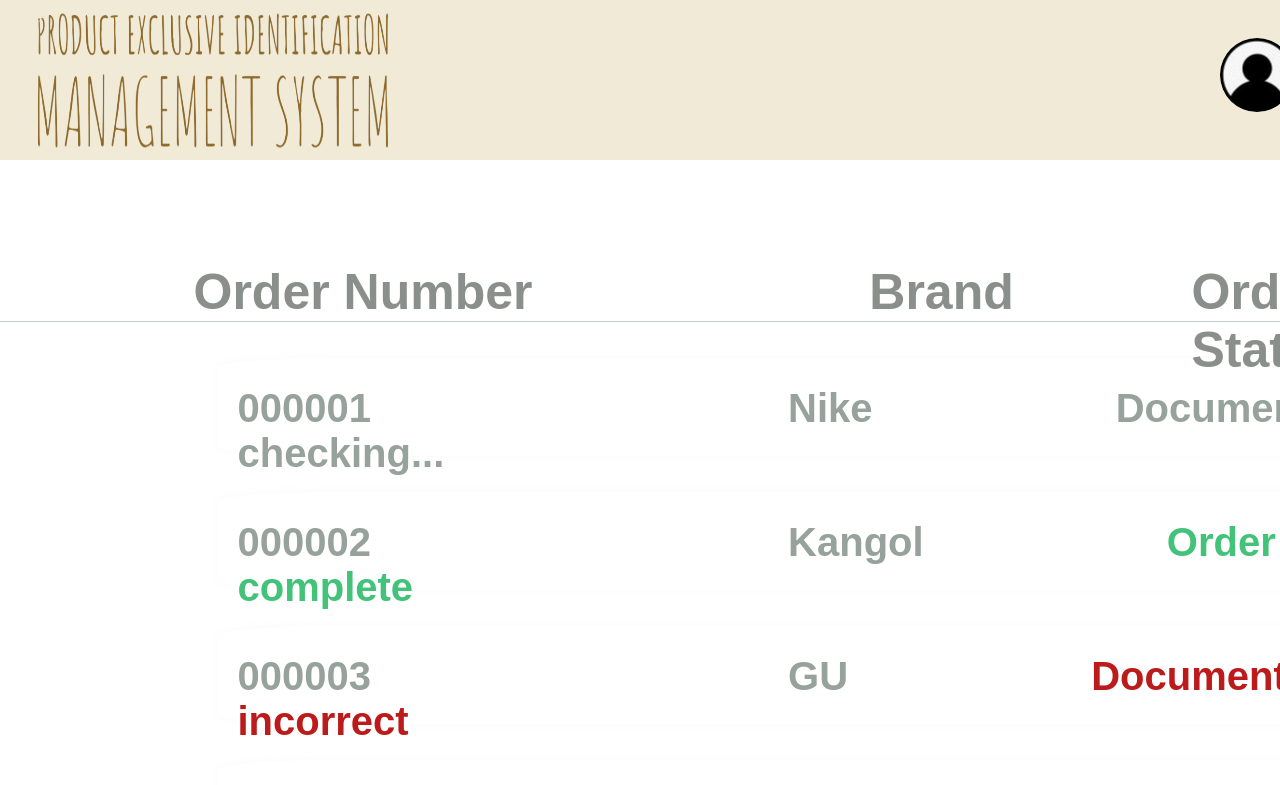
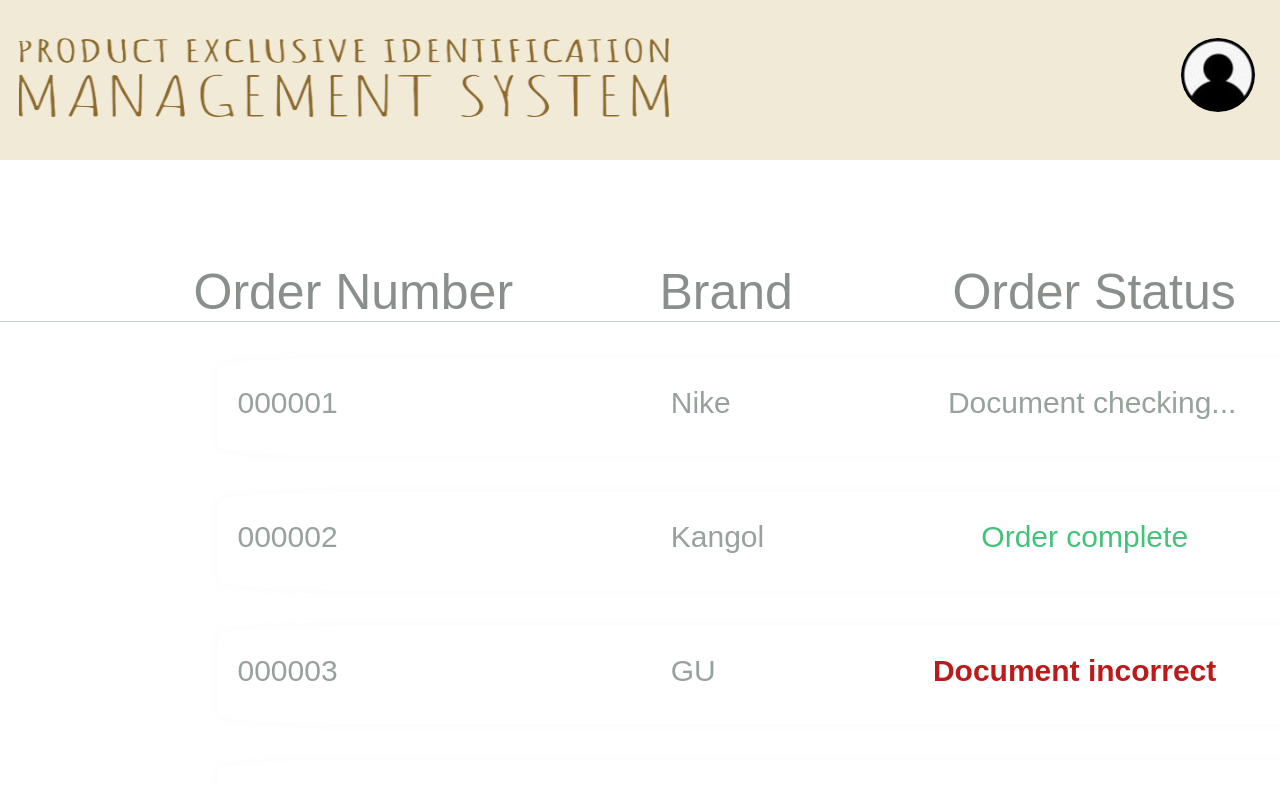
Before and after one commit to syy88824/syy88824.github.io, a plain HTML site: page SAD_project/Brand.html in a window 1280 px wide. Shown: the top 785 px of the page. Drawn offline with Linux system fonts and the light colour scheme; a web font is replaced by a local one.

Commit message:
Update brand.css

```diff
--- a/SAD_project/brand.css
+++ b/SAD_project/brand.css
@@ -5,13 +5,13 @@
     width:1450px;
 }
 .fontRegular{
-    font-family: "amatic-sc", sans-serif;
-    font-weight: 600;
+    font-family: "titillium-web", sans-serif;
+    font-weight: 350;
     font-style: normal;
 }
 .fontBold{
-    font-family: "amatic-sc", sans-serif;
-    font-weight: 900;
+    font-family: "titillium-web", sans-serif;
+    font-weight: 500;
     font-style: normal;
 }
 .rectangle{
@@ -26,6 +26,7 @@
     top: 0;
     position: fixed;
     z-index: 1;
+    padding-left: 1.5%;
 }
 #rectInfo{
     height: 25%;
@@ -41,7 +42,7 @@
     height: 74px;
     border-radius: 50%;
     background-image: url(userIcon75.jpg);
-    margin-left: 65%;
+    margin-left: 40%;
     margin-top: 3%;
     border-color: transparent;
     transition-duration: 5ms;
@@ -49,9 +50,10 @@
     background-position: center;
 }
 #topicPic{
-    width: 350px;
-    height: 136px;
-    margin-top: 1%;
+    width: 650px;
+    height: 80px;
+    margin-top: 3%;
+    margin-left: 0%;
 }
 .btnAspect{
     border-radius: 10%;
@@ -62,13 +64,13 @@
     margin-top: 12%;
     width: 130px;
     height: 45px;
-    font-size: xx-large;
+    font-size: x-large;
     padding-left: 3px;
 }
 .optAspect{
     background-color: #FDF5E6;
     color: #AD9989;
-    font-size: xx-large;
+    font-size: x-large;
 }
 #circle:hover{
     transform: scale(1.1);
@@ -84,18 +86,18 @@
     position: relative;
 }
 #titleSecond{
-    margin-left: 23%;
+    margin-left: 10%;
     position: absolute;
 }
 #titleThird{
     margin-left: 700px;
     position: absolute;
-    margin-left: 45%;
+    margin-left: 30%;
 }
 .contentRect{
     margin-left: 15%;
     margin-right: 5%;
-    font-size: 40px;
+    font-size: 30px;
     color: #97a29c;
     width: 80%;
     height: 70px;
@@ -113,15 +115,15 @@
     border-width: 3px;
     padding-left: 3px;
     padding-top: 3px;
-    width: 70px;
+    width: 75px;
     height: 35px;
-    font-size: x-large;
+    font-size: large;
 }
 .contentSecond{
-    margin-left: 35%;
+    margin-left: 28%;
 }
 .contentThird{
-    margin-left: 20%;
+    margin-left: 18%;
 }
 .contentRect:hover{
     box-shadow: 0px 0px 20px rgba(0, 0, 0, 0.3);
@@ -132,9 +134,9 @@
 }
 .problem{
     color: #bc1b1b;
-    font-weight: 900;
+    font-weight: 550;
 }
 .btnUpload:hover{
-    font-weight: 900;
+    font-weight: 550;
     background-color: #ffffff;
 }
```
